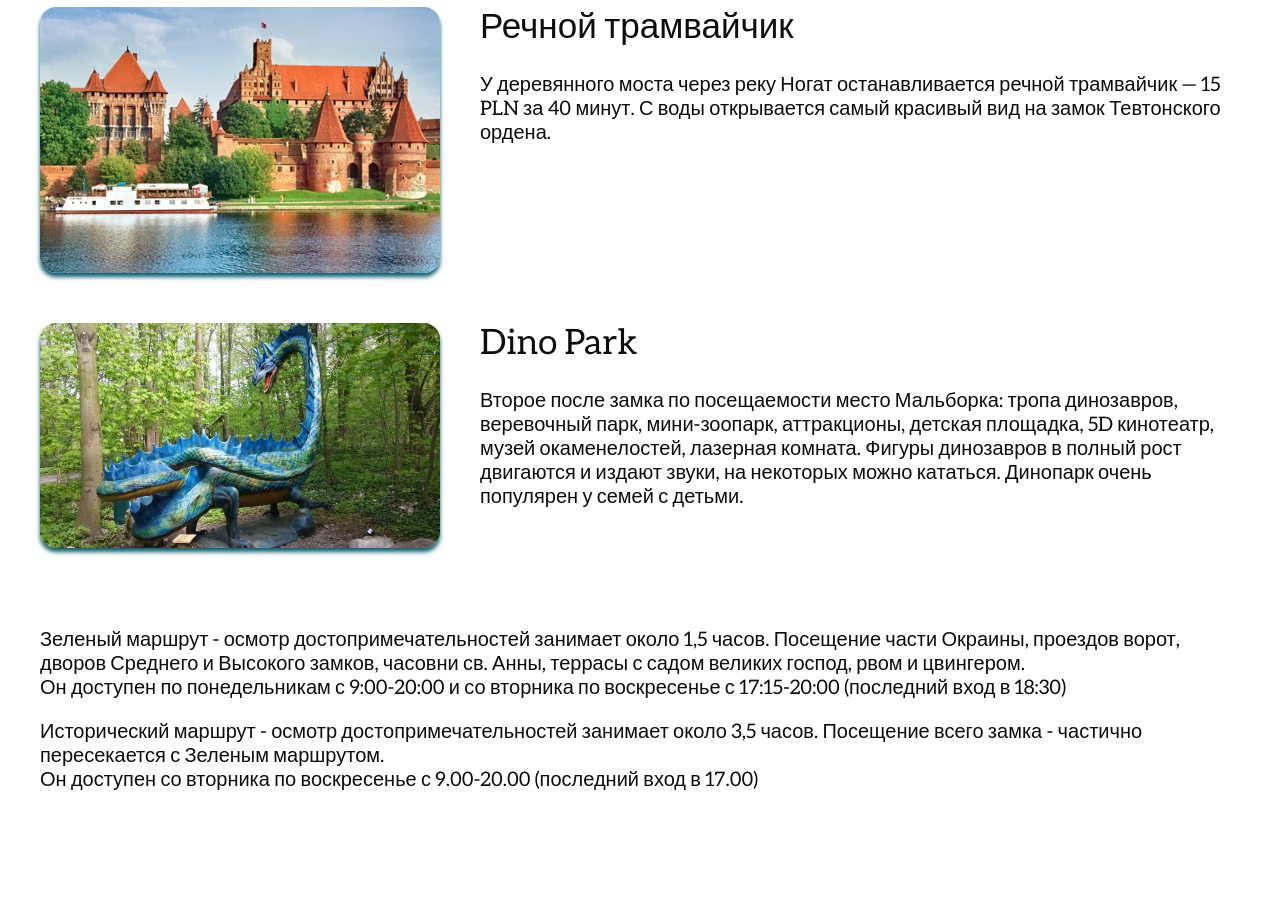
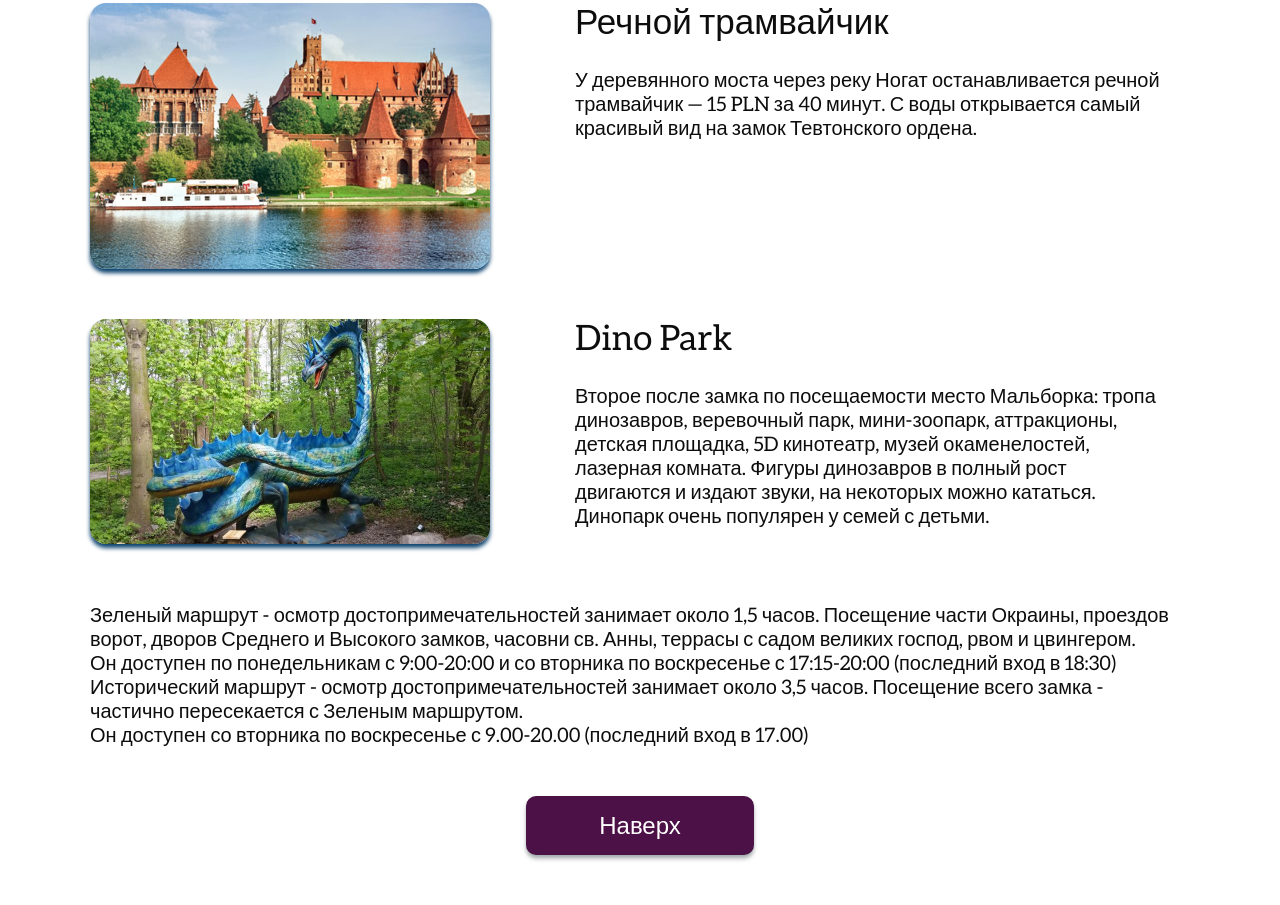
Before and after one commit to Ntaan/vacation, a plain HTML site: page pages/malbork.html in a window 1280 px wide. Shown: the part 852-1757 px from the top of the page. Before the commit the page ends 1664 px from the top, so only its background shows below. Drawn offline with Linux system fonts and the light colour scheme.

Commit message:
make adaptive

```diff
--- a/pages/malbork.html
+++ b/pages/malbork.html
@@ -12,7 +12,7 @@
 <body>
     <header class="header">
         <div class="wrapper">
-            <nav class="header__menu">
+            <nav id="menu" class="header__menu">
                 <ul class="header__list">
                     <li><a href="../index.html" class="header__link">На Главную</a></li>
                     <li><a href="bydgoszcz.html" class="header__link">Быдгощ</a></li>
@@ -70,6 +70,10 @@
         Он доступен по понедельникам с 9:00-20:00 и со вторника по воскресенье с 17:15-20:00 (последний вход в 18:30)</p>
         <p class="page__desc">Исторический маршрут - осмотр достопримечательностей занимает около 3,5 часов. Посещение всего замка - частично пересекается с Зеленым маршрутом.<br>
         Он доступен со вторника по воскресенье с 9.00-20.00 (последний вход в 17.00)</p>
+    </div><br><br>
+
+    <div class="btn">
+        <a href="#menu" type="button" class="button">Наверх</a>
     </div>
 
 </body>
--- a/sass/_base.scss
+++ b/sass/_base.scss
@@ -49,12 +49,19 @@ html {
   }
 
   .wrapper {
-    max-width: 1200px;
+    width: 280px;
     margin: auto;
+
   }
 
-  @media (max-width: 1024px) {
-    .wrapper {
-    max-width: 920px;
+@media (min-width: 768px) {
+  .wrapper {
+    width: 700px;
   }
 }
+
+@media (min-width: 1200px) {
+  .wrapper {
+  width: 1100px;
+}
+}
--- a/sass/_pages.scss
+++ b/sass/_pages.scss
@@ -1,8 +1,14 @@
 .header {
+  height: 150px;
   display: flex;
-  height: 90px;
   background-color:#4c1146;
   margin-bottom: 30px;
+}
+
+@media (min-width: 768px) {
+  .header {
+    height: 90px;
+  }
 }
 
 .header__menu {
@@ -11,6 +17,8 @@
 
 .header__list {
   display: flex;
+  flex-wrap: wrap;
+  justify-content: space-between;
   list-style: none;
   margin: 0;
   padding: 0;
@@ -19,16 +27,23 @@
 .header__link {
   display: block;
   color: #fff;
+  font-size: 1.6rem;
   text-decoration: none;
-  padding: 20px 40px;
+  padding: 10px 30px;
 }
 
-@media (max-width: 1024px) {
+@media (min-width: 768px) {
   .header__link {
-    padding: 20px 30px;
+    padding: 20px 25px;
   }
 }
 
+@media (min-width: 1200px) {
+  .header__link {
+    font-size: 2rem;
+    padding: 20px 40px;
+  }
+}
 
 .header__link:hover {
   text-decoration: underline;
@@ -46,38 +61,145 @@
   margin: 0;
 }
 
+.page__desc {
+  font-size: 1.6rem;
+  line-height: 2rem;
+  margin: 0;
+  padding-left: 20px;
+  padding-right: 20px;
+}
+
+@media (min-width: 768px) {
+  .page__desc {
+    font-size: 2rem;
+    line-height: 2.4rem;
+    padding: 0;
+  }
+}
 
 .sight__list {
+  padding-top: 10px;
   margin: 0;
-  padding: 38px 0 10px;
   list-style: none;
+}
+@media (min-width: 320px) {
+  .sight__list {
+    padding: 38px 0 10px;
+  }
+}
+
+.sight__item {
+  display: flex;
+  flex-direction: column;
+  gap: 20px;
+}
+
+@media (min-width: 768px) {
+  .sight__item {
+    flex-direction: row;
+  }
+}
+
+.sight__img {
+  display: flex;
+  justify-content: center;
+  align-items:flex-start;
+}
+
+.sight__photo {
+  width: 250px;
+  height: 100%;
+  box-shadow: 0px 4px 4px #0d436f;
+  border-radius: 16px;
+}
+
+@media (min-width: 768px) {
+  .sight__photo {
+    width: 350px;
+    margin-bottom: 25px;
+  }
+}
+
+@media (min-width: 1200px) {
+  .sight__photo {
+    width: 400px;
+    margin-right: 40px;
+    margin-bottom: 50px;
+  }
 }
 
 
 
-
-.sight__item {
-  display: flex;
+.sight__title {
+  font-size: 2.5rem;
+  font-weight: 400;
+  font-style: normal;
+  line-height: 3.2rem;
+  margin: 0;
+  margin-bottom: 24px;
 }
 
-.sight__photo {
-  width: 400px;
-  height: 100%;
-  box-shadow: 0px 4px 4px #0D606F;
-  border-radius: 16px;
-  margin-right: 40px;
-  margin-bottom: 50px;
+@media (min-width: 768px) {
+  .sight__title {
+    font-size: 3rem;
+    line-height: 3.7rem;
+  }
 }
 
-.sight__title {
-  font-size: 3.5rem;
-  font-weight: 400;
-  font-style: normal;
-  line-height: 4.2rem;
-  margin: 0;
-  margin-bottom: 24px;
+@media (min-width: 1200px) {
+  .sight__title {
+    font-size: 3.5rem;
+    line-height: 4.2rem;
+  }
 }
 
 .sight__text {
   margin-bottom: 50px;
 }
+
+.sight__desc {
+  padding-left: 25px;
+  padding-right: 25px;
+}
+
+@media (max-width: 768px) {
+  .sight__desc {
+    padding: 0;
+    font-size: 1.6rem;
+    line-height: 2rem;
+  }
+}
+
+.btn {
+  display: flex;
+  align-items: center;
+  justify-content: center;
+}
+
+.button {
+  display: flex;
+  justify-content: center;
+  align-items: center;
+  width: 228px;
+  height: 59px;
+  font-size: 2.4rem;
+  font-weight: normal;
+  font-style: normal;
+  line-height: 3.2rem;
+  font-family: "Red Hat", "Arial", sans-serif;
+  color: #ffffff;
+  text-decoration: none;
+  background-color: #4c1146;
+  box-shadow: 0px 4px 4px rgba(0, 0, 0, 0.25), 0px 2px 3px rgba(13, 96, 111, 0.16);
+  border-radius: 10px;
+  cursor: pointer;
+  border: none;
+  transition: .3s;
+  margin-bottom: 50px;
+}
+
+.button:hover {
+  color: #4c1146;
+  background-color: #ffffff;
+  border: 1px solid #4c1146;
+}
```
Also changed, not shown: pages/bydgoszcz.html (+6 -1 lines), pages/gdansk.html (+10 -2 lines), pages/gdynia.html (+5 -2 lines), pages/sopot.html (+8 -1 lines), pages/torun.html (+7 -1 lines), css/style.css, 1 other file.
